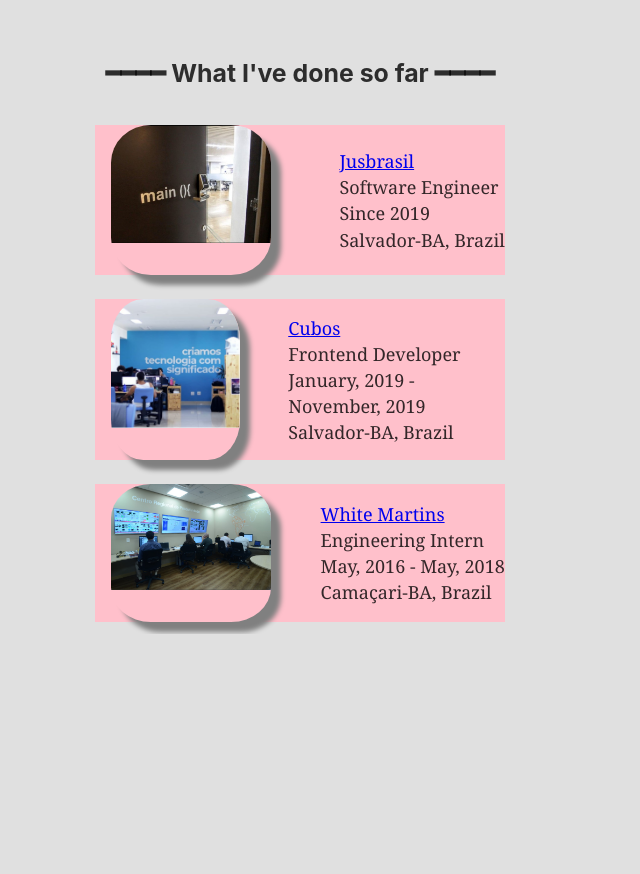
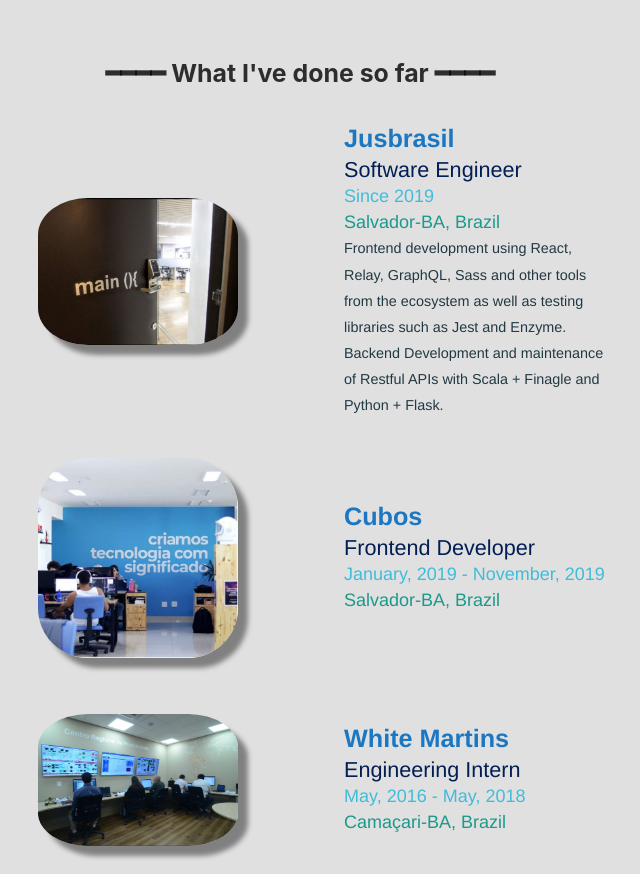
Before and after one commit to brunomguimaraes/bruno-personal-site-gatsby, a Gatsby site: page / in a window 1280 px wide. Shown: the part 740-1614 px from the top of the page, without its empty margins (340-980 px from the left). Before the commit the page ends 1374 px from the top, so only its background shows below. Built offline with nearby package versions, Linux system fonts and the light colour scheme; Gatsby itself is replaced by a stand-in of ours.

Commit message:
adds grid to work section

```diff
--- a/src/components/Accomplishments/index.jsx
+++ b/src/components/Accomplishments/index.jsx
@@ -16,6 +16,7 @@
           date={job.date}
           photo={job.photo}
           location={job.location}
+          description={job.description}
           url={job.url}
         />
       ))}
--- a/src/components/ExperienceCard/index.jsx
+++ b/src/components/ExperienceCard/index.jsx
@@ -14,14 +14,23 @@
 }) => (
   <div className={styles["experienceCard"]}>
     <div className={styles["experienceCardImageSection"]}>
-      <PhotoSelector photoName={photo} />
+      <div className={styles["experienceCardImage"]}>
+        <PhotoSelector photoName={photo} />
+      </div>
     </div>
     <div className={styles["experienceCardInformationSection"]}>
-      <a target="_blank" rel="noopener noreferrer" href={url} className={styles["experienceCardTitle"]}>{title}</a>
+      <a
+        target="_blank"
+        rel="noopener noreferrer"
+        href={url}
+        className={styles["experienceCardTitle"]}
+      >
+        {title}
+      </a>
       <div className={styles["experienceCardRole"]}>{role}</div>
       <div className={styles["experienceCardDate"]}>{date}</div>
       <div className={styles["experienceCardLocation"]}>{location}</div>
-      <span className={styles["experienceCardDescri"]}>{description}</span>
+      <span className={styles["experienceCardDescription"]}>{description}</span>
     </div>
   </div>
 )
--- a/src/components/ExperienceCard/styles.module.scss
+++ b/src/components/ExperienceCard/styles.module.scss
@@ -1,22 +1,26 @@
 .experienceCard {
-  display: flex;
-  flex-direction: row;
-  align-items: center;
-  justify-content: space-between ;
-  width: 40%;
-  background-color: pink;
-  margin: 12px;
+  display: grid;
+  grid-template-columns: repeat(auto-fit, minmax(200px, 300px));
+  margin: 12px 0 12px 0;
+  padding: 0 auto 0 auto;
+  grid-gap: 24px;
+  gap: 24px;
+  justify-content: center;
+  width: 100%;
 }
 
 .experienceCardImageSection {
-  width: 160px;
-  height: 100%;
-  vertical-align: bottom;
-  display: table-cell;
-  border-radius: 25%;
-  overflow: hidden;
+  display: block;
+  justify-self: center;
+  align-self: center;
   margin: 16px;
+  .experienceCardImage {
+    border-radius: 25%;
     box-shadow: 10px 10px 5px grey;
+    width: 200px;
+    overflow: hidden;
+
+  }
 }
 
 .experienceCardInformationSection {
@@ -25,4 +29,43 @@
   align-items: flex-start;
   justify-content: center;
   padding-left: 32px;
+
+  .experienceCardTitle {
+    font-family: brandon-grotesque, HelveticaNeue-Light, "Helvetica Neue Light",
+      "Helvetica Neue", Helvetica, Arial, "Lucida Grande", sans-serif;
+    line-height: 1.1;
+    font-size: 1.4em;
+    font-weight: bold;
+    color: #1C77C3;
+    text-decoration: none;
+    margin-bottom: 4px;
+  }
+  .experienceCardRole {
+    font-family: brandon-grotesque, HelveticaNeue-Light, "Helvetica Neue Light",
+      "Helvetica Neue", Helvetica, Arial, "Lucida Grande", sans-serif;
+    font-size: 1.2em;
+    font-weight: 500;
+    color: #021E52;
+  }
+
+  .experienceCardDate {
+    font-family: brandon-grotesque, HelveticaNeue-Light, "Helvetica Neue Light",
+      "Helvetica Neue", Helvetica, Arial, "Lucida Grande", sans-serif;
+      color: #40BCD8
+  }
+
+  .experienceCardLocation {
+    font-family: brandon-grotesque, HelveticaNeue-Light, "Helvetica Neue Light",
+      "Helvetica Neue", Helvetica, Arial, "Lucida Grande", sans-serif;
+      color: #1B998B;
+  }
+
+  .experienceCardDescription {
+    font-family: brandon-grotesque, HelveticaNeue-Light, "Helvetica Neue Light",
+      "Helvetica Neue", Helvetica, Arial, "Lucida Grande", sans-serif;
+    font-size: 0.8em;
+    font-weight: 300;
+    color: #223843;
+    text-decoration: none;
+  }
 }
```
